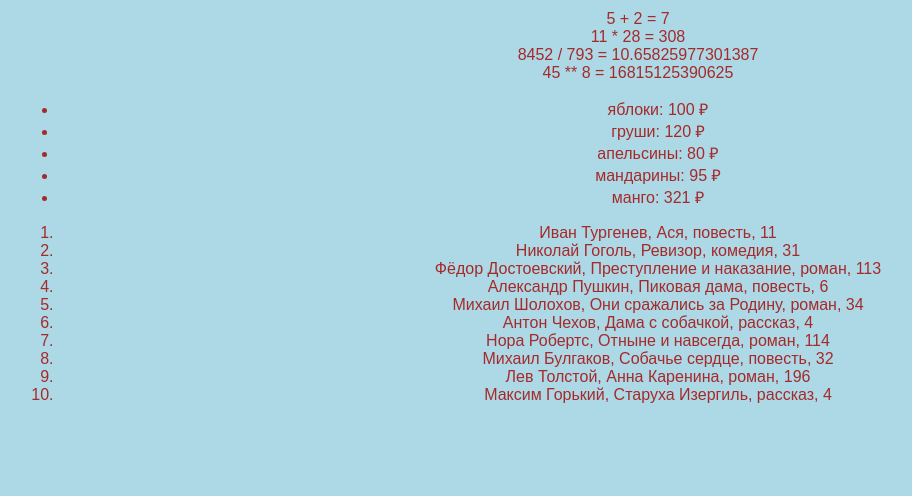
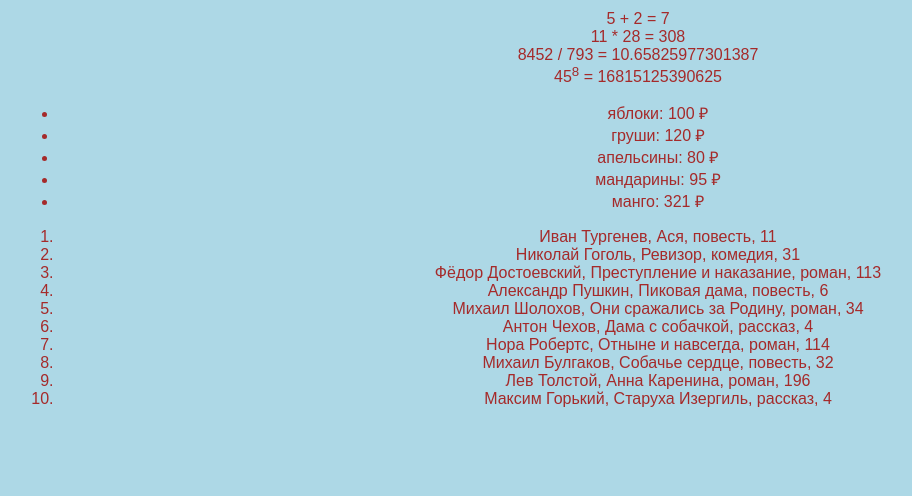
Before and after one commit to KrOkOdIl1920/web-programming-labs-2, a Flask app: page /lab2/example in a window 1280 px wide. Shown: the part 53-549 px from the top of the page, without its empty margins (2-914 px from the left). Run offline with Flask 3, Linux system fonts and the light colour scheme.

Commit message:
Исправление ошибок

```diff
--- a/templates/example.html
+++ b/templates/example.html
@@ -22,7 +22,7 @@
         5 + 2 = {{ 5 + 2 }}<br>
         11 * 28 = {{ 11 * 28 }}<br>
         8452 / 793 = {{ 8452 / 793 }}<br>
-        45 ** 8 = {{ 45 ** 8 }}<br>
+        45<sup>8</sup> = {{ 45 ** 8 }}<br>
         <ul>
             {% for f in fruits %}
             <li>{{ f.name }}: {{ f.price }} &#8381;</li>
```
